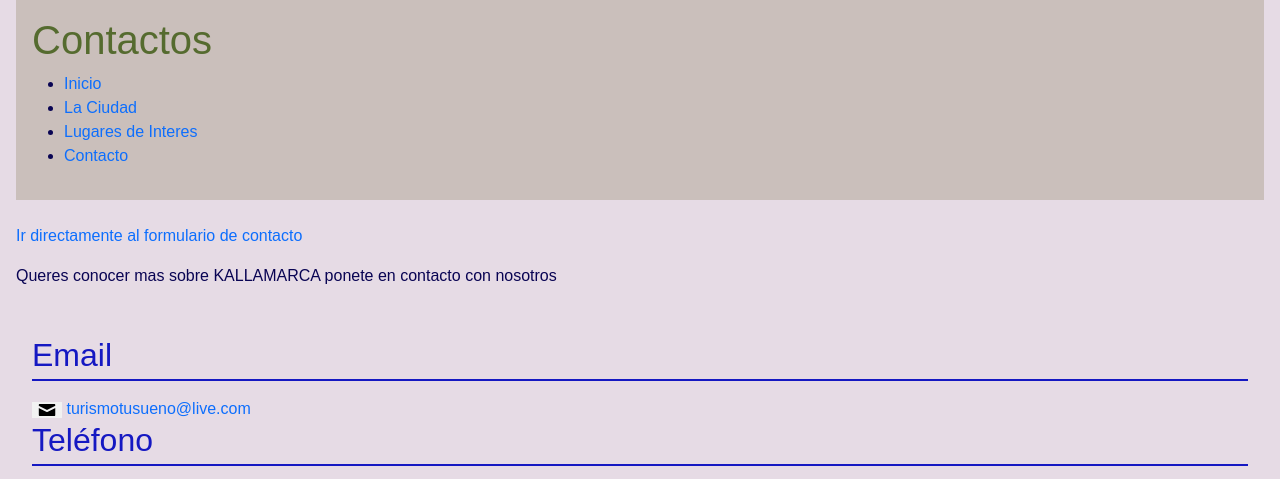
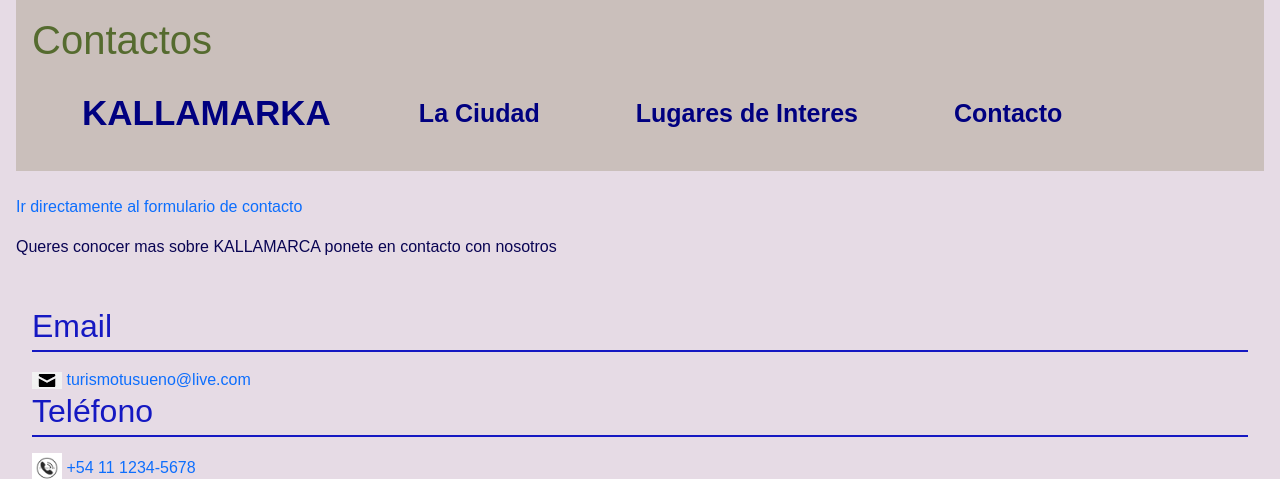
Before and after one commit to ManuBonet14/Trabajo-practico-grupal, a plain HTML site: page contacto.html in a window 1280 px wide. Shown: the top 479 px of the page. Drawn offline with nearby package versions, Linux system fonts and the light colour scheme; a web font is replaced by a local one.

Commit message:
modificacion de nav en contactos

```diff
--- a/contacto.html
+++ b/contacto.html
@@ -13,13 +13,28 @@
 <body>
     <header>
         <h1>Contactos</h1>
-        <nav>
-            <ul>
-                <li><a href="index.html">Inicio</a></li>
-                <li><a href="ciudad.html">La Ciudad</a></li>
-                <li><a href="lugares.html">Lugares de Interes</a></li>
-                <li><a href="contacto.html">Contacto</a></li>
-            </ul>
+       <nav class="navbar navbar-expand-lg bg-body-tertiary container-fluid">
+            <div class="container">
+                <a class="navbar-brand" href="index.html">KALLAMARKA</a>
+
+                <button class="navbar-toggler" type="button" data-bs-toggle="collapse" data-bs-target="#navbarNav" aria-controls="navbarNav" aria-expanded="false" aria-label="Toggle navigation">
+                <span class="navbar-toggler-icon"></span>
+                </button>
+
+                <div class="collapse navbar-collapse" id="navbarNav">
+                    <ul class="navbar-nav ms-5 me-5 gap-5">
+                        <li class="nav-item">
+                        <a class="nav-link" href="ciudad.html">La Ciudad</a>
+                        </li>
+                        <li class="nav-item">
+                        <a class="nav-link" href="lugares.html">Lugares de Interes</a>
+                        </li>
+                        <li class="nav-item">
+                        <a class="nav-link" href="contacto.html">Contacto</a>
+                        </li>
+                    </ul>
+                </div>
+            </div>
         </nav>
     </header>
    <main>
```
